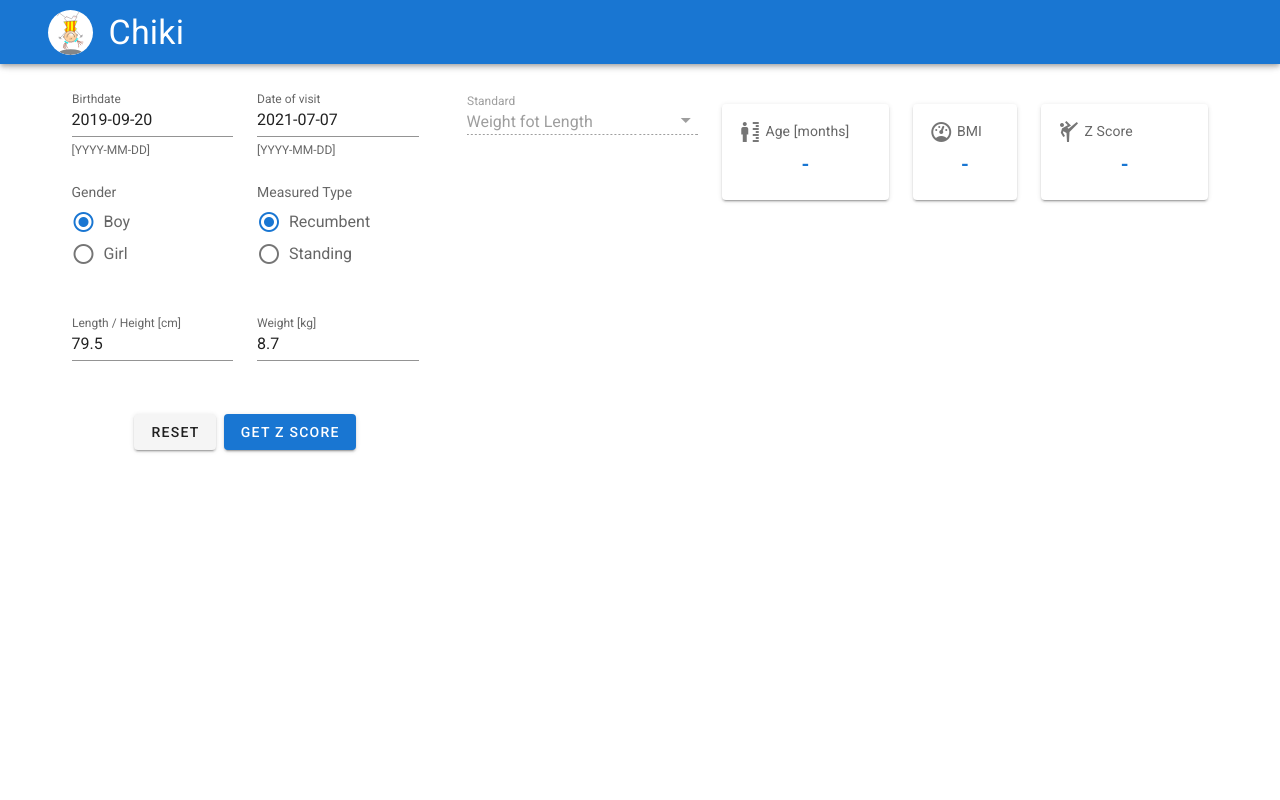
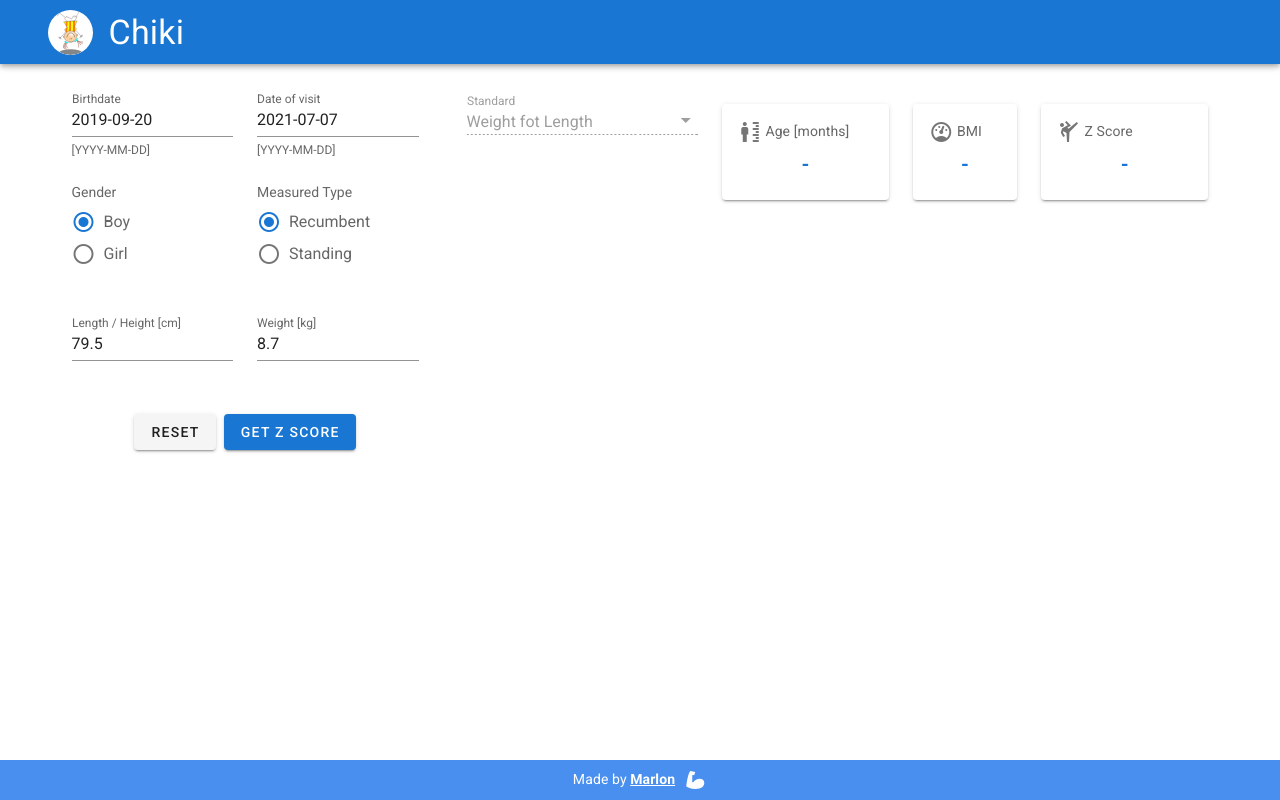
Before and after one commit to theobitoproject/asuma, a Vue app: page / in a window 1280 px wide. Built offline with nearby package versions, Linux system fonts and the light colour scheme; no server answers.

Commit message:
add footer

```diff
--- a/src/App.vue
+++ b/src/App.vue
@@ -18,6 +18,18 @@
       <router-view />
     </v-main>
 
+    <v-footer padless>
+      <v-card class="flex primary lighten-1" flat tile>
+        <v-card-text class="py-2 white--text text-center">
+          Made by
+          <a class="white--text" :href="$options.contactUrl" target="_blank"
+            ><strong>Marlon</strong></a
+          >
+          <v-icon right color="white"> mdi-arm-flex </v-icon>
+        </v-card-text>
+      </v-card>
+    </v-footer>
+
     <v-overlay :value="loading" z-index="300">
       <v-progress-circular indeterminate size="64"></v-progress-circular>
     </v-overlay>
@@ -26,6 +38,10 @@
 
 <script>
 import { mapState } from 'vuex'
+import { ENVARS, getEnvar } from './utils/enver'
+
+const contactUrl = getEnvar(ENVARS.CONTACT_URL)
+console.log(process.env)
 
 export default {
   name: 'App',
@@ -33,5 +49,7 @@ export default {
   computed: {
     ...mapState('LoadingModule', ['loading']),
   },
+
+  contactUrl,
 }
 </script>
--- a/src/utils/enver.js
+++ b/src/utils/enver.js
@@ -1,5 +1,6 @@
 export const ENVARS = {
   API_URL: 'VUE_APP_API_URL',
+  CONTACT_URL: 'VUE_APP_CONTACT_URL',
 }
 
 export const getEnvar = (key) => process.env[key]
```
